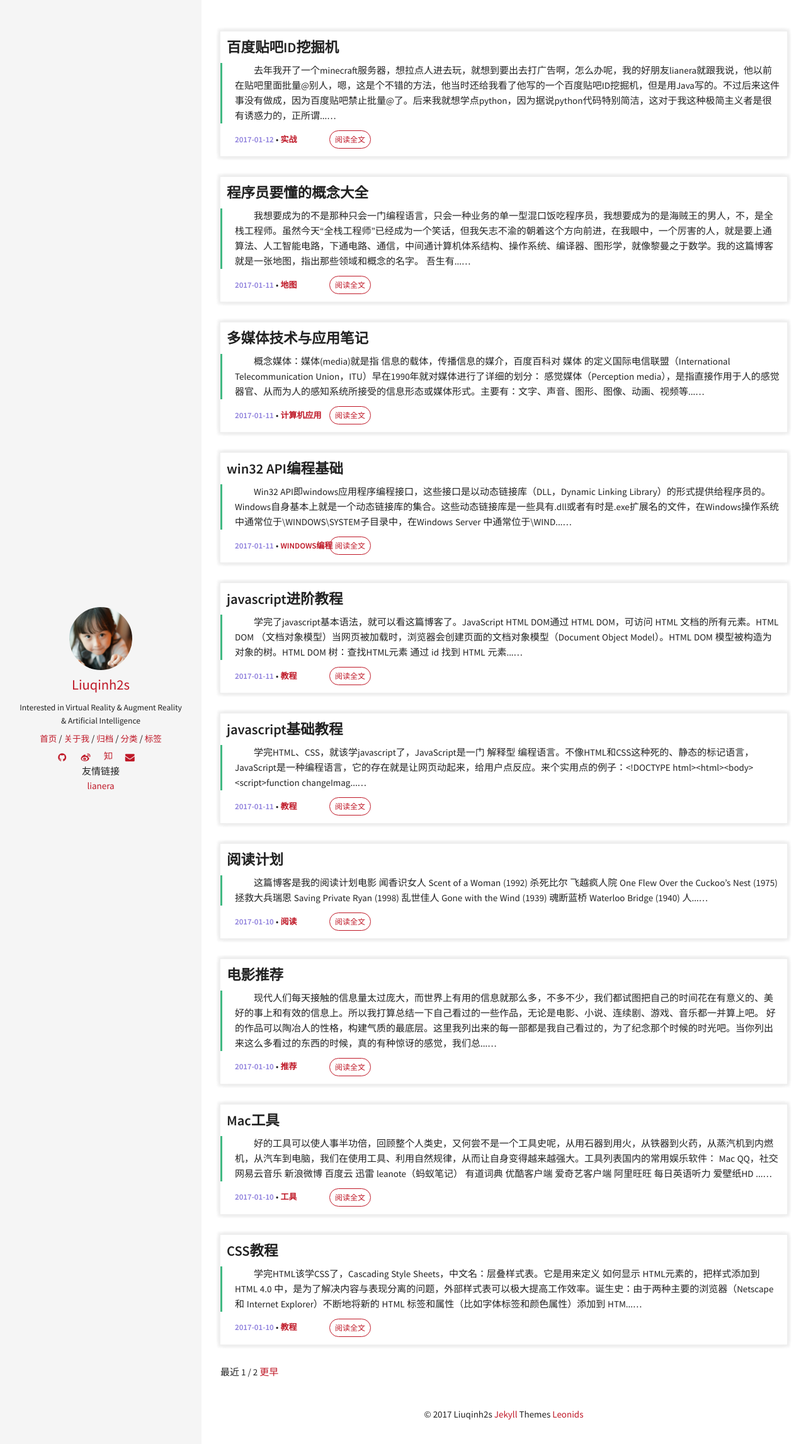
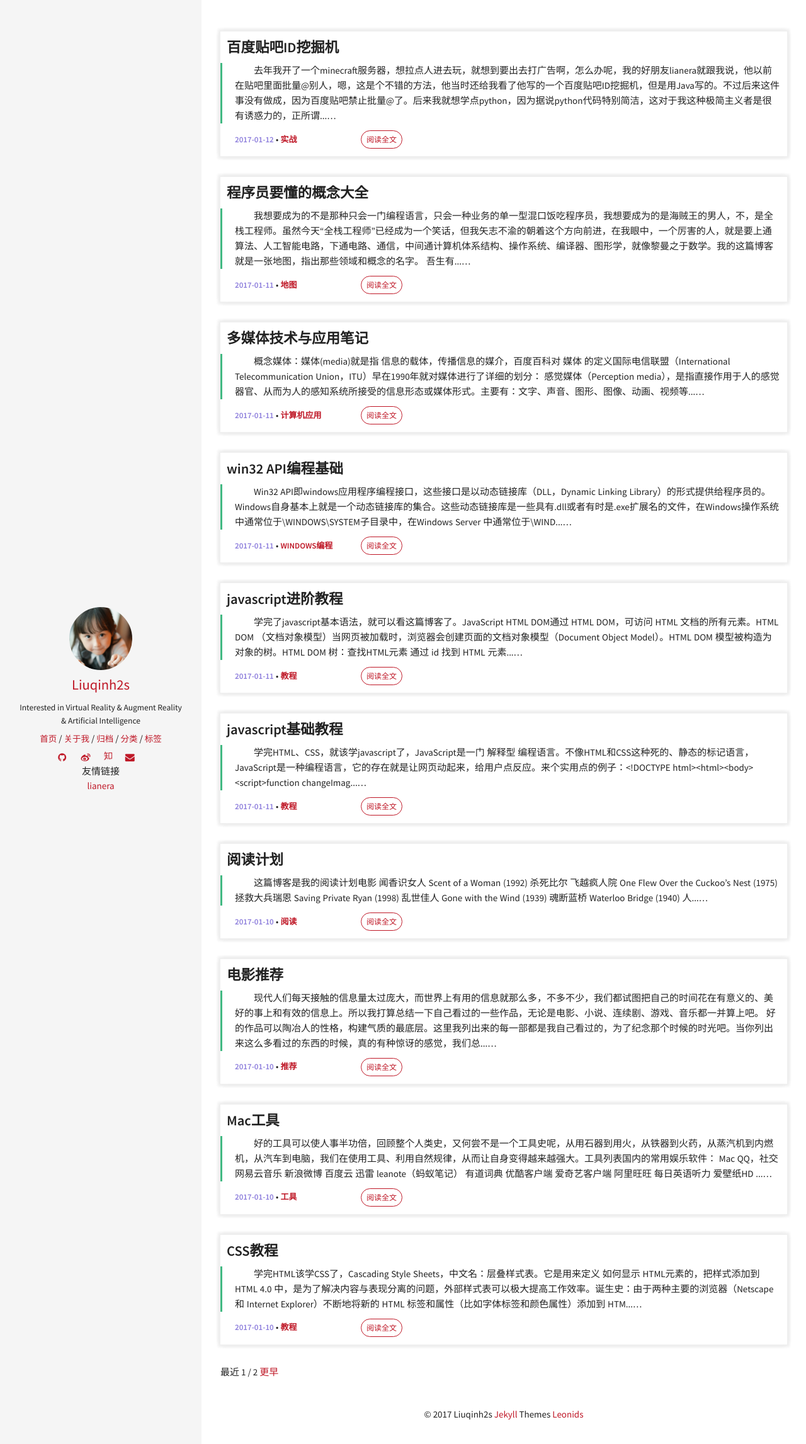
Before and after one commit to transcendtron/liuqinh2s.github.io, a Jekyll site: the page built from index.html, in a window 1280 px wide. Shown: the top 2293 px of the page at 63% size. Built offline with Jekyll 4.4.1, drawn with Linux system fonts in a browser that asks for light colours; the list of posts is cut into pages by our own code.

Commit message:
win32编程

```diff
--- a/_sass/pages/_patch.scss
+++ b/_sass/pages/_patch.scss
@@ -77,7 +77,7 @@
     border-radius: 20px;
     padding: 6px 8px;
     font-size: .8em;
-    margin-left: 50px;
+    margin-left: 100px;
 }
 
 //主页文章分割线
```
